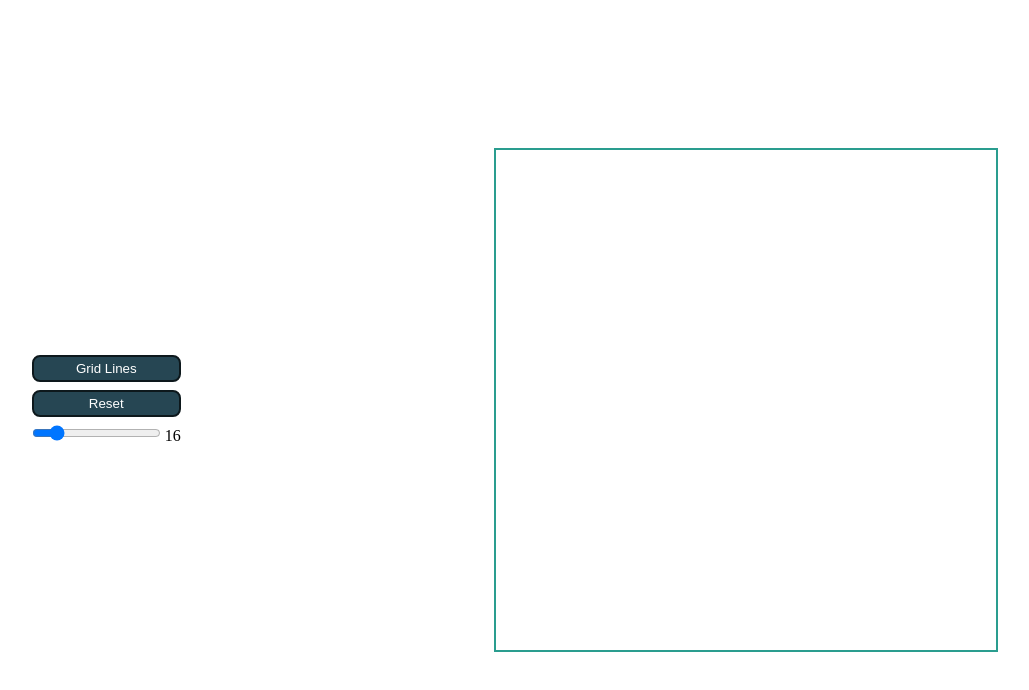
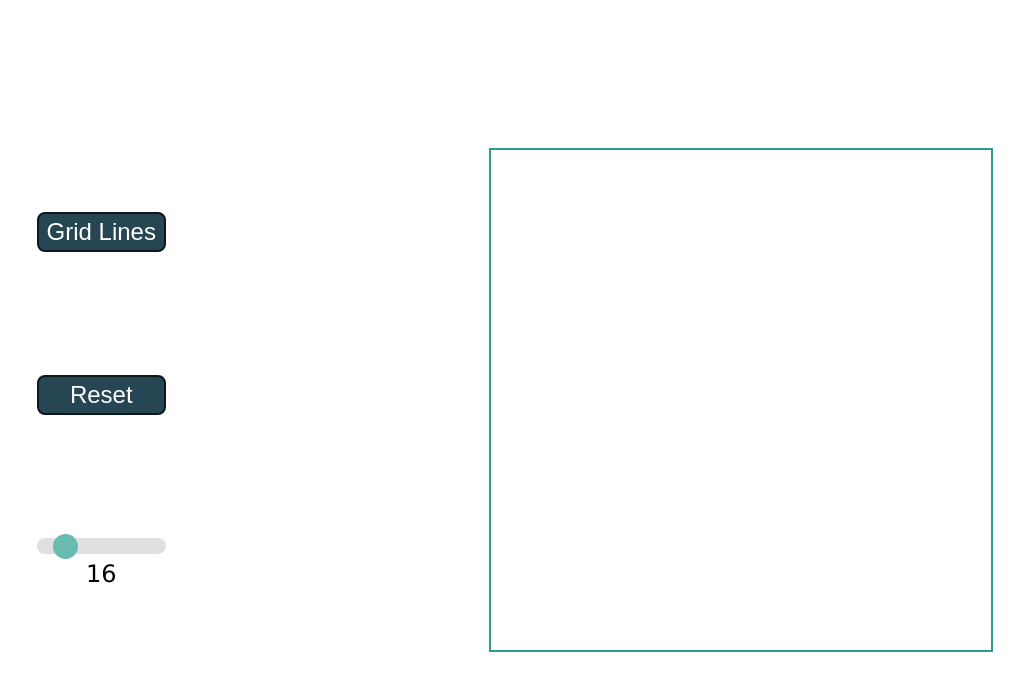
Before and after one commit to Curvu/etch-a-sketch, a plain HTML site: page index.html in a window 1280 px wide. Shown: the whole page, without its empty margins (125-1154 px from the left). Drawn offline with Linux system fonts and the light colour scheme.

Commit message:
added style for input range

```diff
--- a/style.css
+++ b/style.css
@@ -31,7 +31,8 @@ body {
 .container {
     display: flex;
     flex-direction: column;
-    gap: 8px;
+    height: 500px;
+    justify-content: space-around;
 }
 
 .btn {
@@ -40,4 +41,39 @@ body {
     border: 2px solid #0D181C;
     background-color: #264653;
     color: white;
+    font-size: 24px;
 }
+
+/* Slider */
+.slider-container {
+    display: flex;
+    flex-direction: column;
+    align-items: center;
+    height: 50px;
+    justify-content: space-between;
+}
+
+.slider-container span {
+    font-size: 24px;
+    font-family: 'Lucida Sans', 'Lucida Sans Regular', 'Lucida Grande', 'Lucida Sans Unicode', Geneva, Verdana, sans-serif;
+}
+
+.slider {
+    -webkit-appearance: none;
+    width: 100%;
+    height: 16px;
+    background: #d3d3d3;
+    outline: none;
+    opacity: 0.7;
+    border-radius: 10px;
+}
+
+.slider::-webkit-slider-thumb {
+    -webkit-appearance: none;
+    appearance: none;
+    width: 25px;
+    height: 25px;
+    background: #2a9d8f;
+    cursor: pointer;
+    border-radius: 100%;
+}
```
